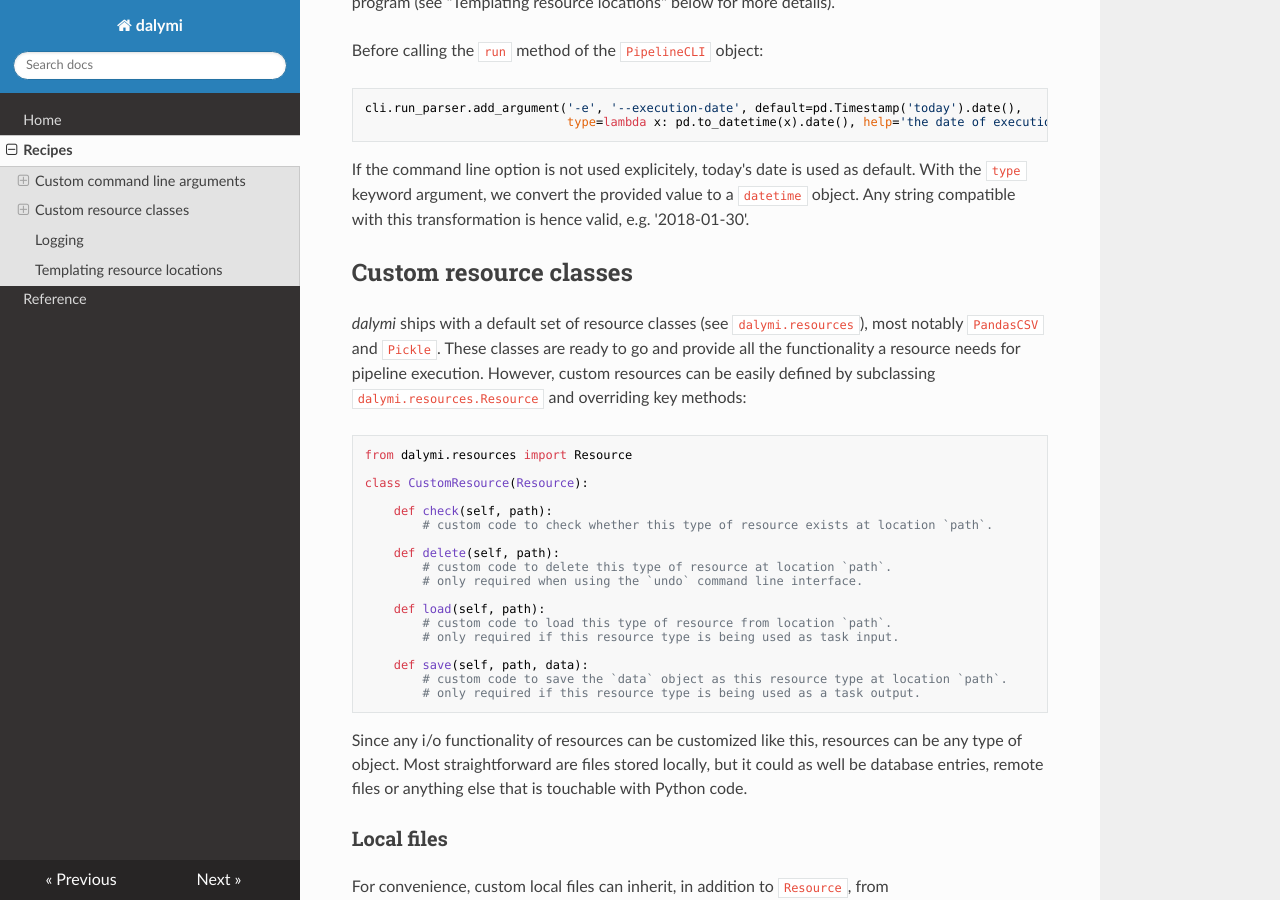
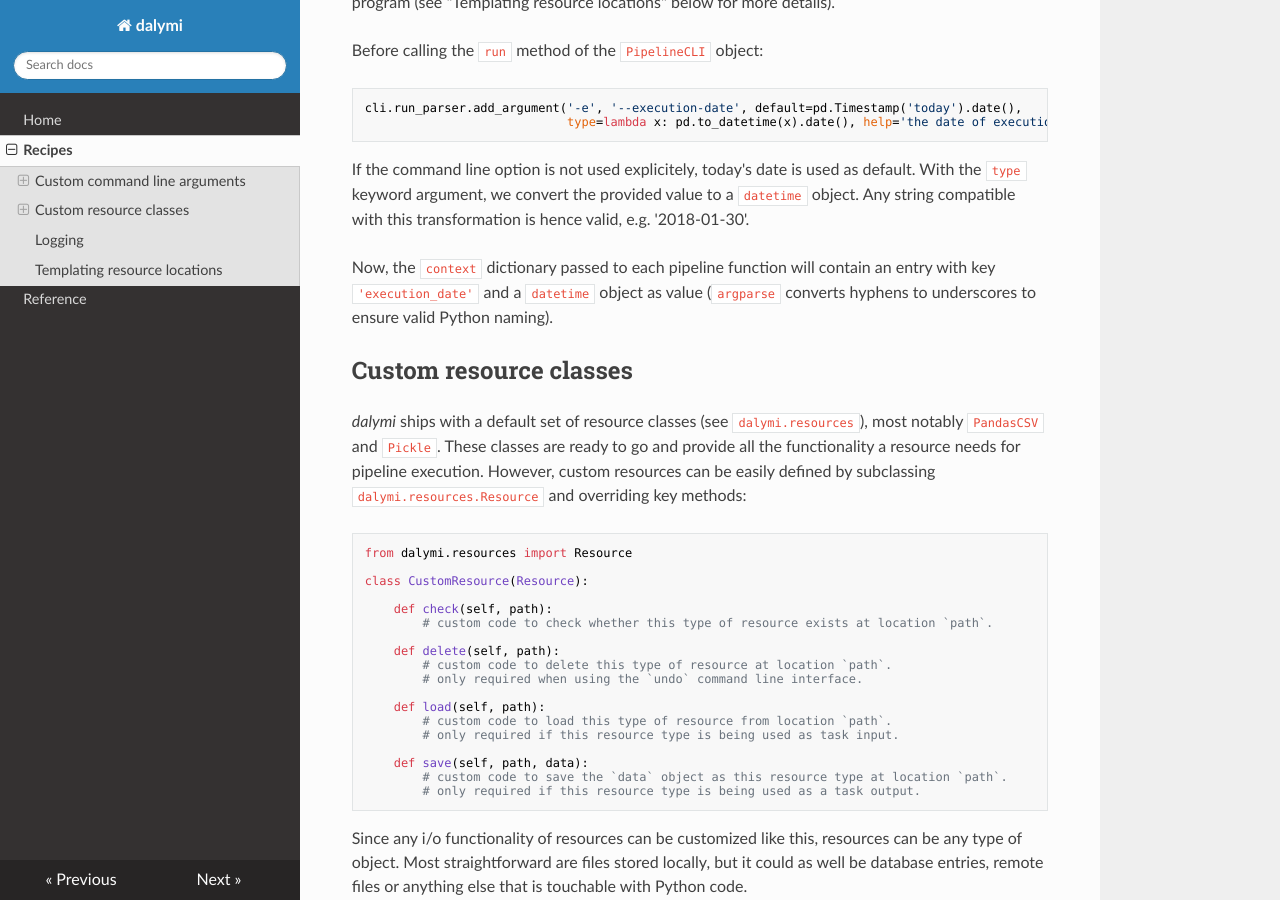
Before and after one commit to joschnitzbauer/dalymi, an MkDocs documentation site: the page built from docs/recipes.md, in a window 1280 px wide and 900 px high, scrolled down 1173 px. Built offline with MkDocs 1.6.1, drawn with Linux system fonts in a browser that asks for light colours; nearby versions of some CDN libraries; old or Windows-style settings are respelled for this version of MkDocs.

Commit message:
clarify custom arguments are added to context

```diff
--- a/docs/recipes.md
+++ b/docs/recipes.md
@@ -56,6 +56,9 @@ cli.run_parser.add_argument('-e', '--execution-date', default=pd.Timestamp('toda
 If the command line option is not used explicitely, today's date is used as default. With the `type` keyword argument,
 we convert the provided value to a `datetime` object. Any string compatible with this transformation is hence valid,
 e.g. '2018-01-30'.
+
+Now, the `context` dictionary passed to each pipeline function will contain an entry with key `'execution_date'` and a
+`datetime` object as value (`argparse` converts hyphens to underscores to ensure valid Python naming).
 
 ## Custom resource classes
 
```
